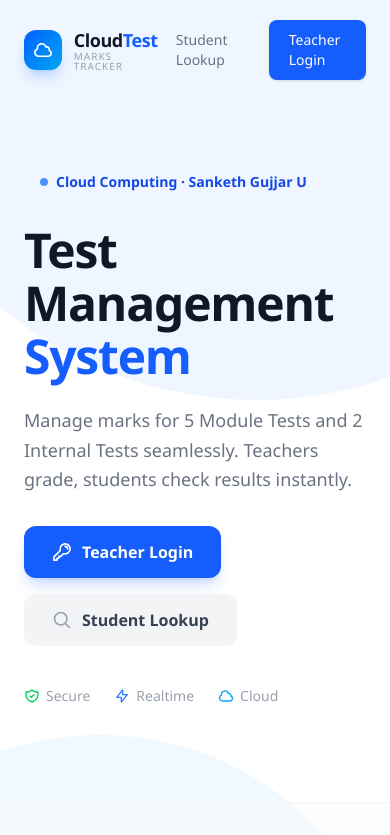
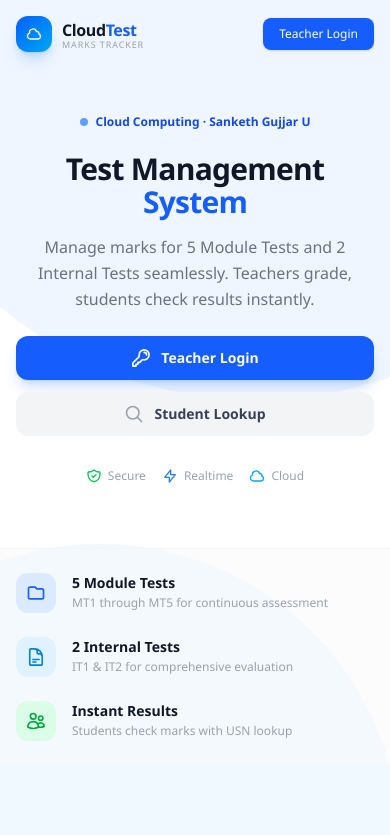
Before and after one commit to harshraj677/MarksTracker-CC, a Next.js app: page / in a window 390 px wide. Shown: the top 835 px of the page. Built offline with nearby package versions, Linux system fonts and the light colour scheme.

Commit message:
fix: mobile responsive across all pages and components

```diff
--- a/src/app/globals.css
+++ b/src/app/globals.css
@@ -7,6 +7,11 @@ body {
 /* Smooth scrolling */
 html {
   scroll-behavior: smooth;
+}
+
+/* Prevent horizontal overflow on mobile */
+html, body {
+  overflow-x: hidden;
 }
 
 /* Custom gradient backgrounds — blue theme */
--- a/src/app/layout.tsx
+++ b/src/app/layout.tsx
@@ -13,6 +13,9 @@ export default function RootLayout({
 }>) {
   return (
     <html lang="en">
+      <head>
+        <meta name="viewport" content="width=device-width, initial-scale=1, maximum-scale=1" />
+      </head>
       <body className="min-h-screen bg-gray-50 antialiased">
         {children}
       </body>
--- a/src/app/page.tsx
+++ b/src/app/page.tsx
@@ -8,52 +8,52 @@ export default function Home() {
       <div className="absolute bottom-0 left-0 w-[600px] h-[600px] bg-sky-50 rounded-full translate-y-1/2 -translate-x-1/3" />
 
       {/* Nav */}
-      <nav className="relative z-10 max-w-6xl mx-auto px-6 py-5 flex items-center justify-between">
-        <Link href="/" className="flex items-center gap-3 group">
-          <div className="w-10 h-10 rounded-xl bg-gradient-to-br from-blue-600 to-sky-500 flex items-center justify-center shadow-lg shadow-blue-500/25 group-hover:shadow-blue-500/40 transition-shadow">
-            <svg className="w-5 h-5 text-white" fill="none" stroke="currentColor" viewBox="0 0 24 24">
+      <nav className="relative z-10 max-w-6xl mx-auto px-4 sm:px-6 py-4 sm:py-5 flex items-center justify-between">
+        <Link href="/" className="flex items-center gap-2.5 sm:gap-3 group">
+          <div className="w-9 h-9 sm:w-10 sm:h-10 rounded-xl bg-gradient-to-br from-blue-600 to-sky-500 flex items-center justify-center shadow-lg shadow-blue-500/25 group-hover:shadow-blue-500/40 transition-shadow">
+            <svg className="w-4 h-4 sm:w-5 sm:h-5 text-white" fill="none" stroke="currentColor" viewBox="0 0 24 24">
               <path strokeLinecap="round" strokeLinejoin="round" strokeWidth={2} d="M2.25 15a4.5 4.5 0 004.5 4.5H18a3.75 3.75 0 001.332-7.257 3 3 0 00-3.758-3.848 5.25 5.25 0 00-10.233 2.33A4.502 4.502 0 002.25 15z" />
             </svg>
           </div>
           <div className="flex flex-col">
-            <span className="text-lg font-extrabold text-gray-900 leading-tight tracking-tight">Cloud<span className="text-blue-600">Test</span></span>
-            <span className="text-[10px] font-medium text-gray-400 uppercase tracking-widest leading-none">Marks Tracker</span>
+            <span className="text-base sm:text-lg font-extrabold text-gray-900 leading-tight tracking-tight">Cloud<span className="text-blue-600">Test</span></span>
+            <span className="text-[9px] sm:text-[10px] font-medium text-gray-400 uppercase tracking-widest leading-none">Marks Tracker</span>
           </div>
         </Link>
-        <div className="flex items-center gap-3">
-          <Link href="/student" className="text-sm font-medium text-gray-500 hover:text-blue-600 transition-colors px-4 py-2">
+        <div className="flex items-center gap-2 sm:gap-3">
+          <Link href="/student" className="text-xs sm:text-sm font-medium text-gray-500 hover:text-blue-600 transition-colors px-2.5 sm:px-4 py-2 hidden sm:inline-flex">
             Student Lookup
           </Link>
-          <Link href="/teacher/login" className="text-sm font-medium text-white bg-blue-600 hover:bg-blue-700 transition-colors px-5 py-2.5 rounded-lg shadow-sm">
+          <Link href="/teacher/login" className="text-xs sm:text-sm font-medium text-white bg-blue-600 hover:bg-blue-700 transition-colors px-4 sm:px-5 py-2 sm:py-2.5 rounded-lg shadow-sm">
             Teacher Login
           </Link>
         </div>
       </nav>
 
       {/* Hero */}
-      <div className="relative z-10 max-w-6xl mx-auto px-6 pt-16 pb-24">
-        <div className="grid lg:grid-cols-2 gap-16 items-center">
+      <div className="relative z-10 max-w-6xl mx-auto px-4 sm:px-6 pt-10 sm:pt-16 pb-16 sm:pb-24">
+        <div className="grid lg:grid-cols-2 gap-10 sm:gap-16 items-center">
           {/* Left Content */}
-          <div>
-            <div className="mb-6 inline-flex items-center gap-2 bg-blue-50 text-blue-700 px-4 py-2 rounded-full text-sm font-semibold">
+          <div className="text-center lg:text-left">
+            <div className="mb-4 sm:mb-6 inline-flex items-center gap-2 bg-blue-50 text-blue-700 px-3 sm:px-4 py-1.5 sm:py-2 rounded-full text-xs sm:text-sm font-semibold">
               <span className="w-2 h-2 bg-blue-500 rounded-full animate-pulse" />
               Cloud Computing &middot; Sanketh Gujjar U
             </div>
 
-            <h1 className="text-5xl sm:text-6xl font-extrabold text-gray-900 leading-[1.1] tracking-tight mb-6">
+            <h1 className="text-3xl sm:text-5xl lg:text-6xl font-extrabold text-gray-900 leading-[1.1] tracking-tight mb-4 sm:mb-6">
               Test Management
               <span className="block text-blue-600">System</span>
             </h1>
 
-            <p className="text-lg text-gray-500 leading-relaxed mb-8 max-w-md">
+            <p className="text-base sm:text-lg text-gray-500 leading-relaxed mb-6 sm:mb-8 max-w-md mx-auto lg:mx-0">
               Manage marks for 5 Module Tests and 2 Internal Tests seamlessly. Teachers grade, students check results instantly.
             </p>
 
             {/* CTA Buttons */}
-            <div className="flex flex-wrap gap-4 mb-10">
+            <div className="flex flex-col sm:flex-row flex-wrap gap-3 sm:gap-4 mb-8 sm:mb-10 justify-center lg:justify-start">
               <Link
                 href="/teacher/login"
-                className="group bg-blue-600 text-white px-7 py-3.5 rounded-xl hover:bg-blue-700 transition-all text-base font-semibold shadow-lg shadow-blue-600/20 hover:shadow-xl hover:shadow-blue-600/30 hover:-translate-y-0.5 transform flex items-center gap-2.5"
+                className="group bg-blue-600 text-white px-6 sm:px-7 py-3 sm:py-3.5 rounded-xl hover:bg-blue-700 transition-all text-sm sm:text-base font-semibold shadow-lg shadow-blue-600/20 hover:shadow-xl hover:shadow-blue-600/30 hover:-translate-y-0.5 transform flex items-center justify-center gap-2.5"
               >
                 <svg className="w-5 h-5 group-hover:scale-110 transition-transform" fill="none" stroke="currentColor" viewBox="0 0 24 24">
                   <path strokeLinecap="round" strokeLinejoin="round" strokeWidth={2} d="M15.75 5.25a3 3 0 013 3m3 0a6 6 0 01-7.029 5.912c-.563-.097-1.159.026-1.563.43L10.5 17.25H8.25v2.25H6v2.25H2.25v-2.818c0-.597.237-1.17.659-1.591l6.499-6.499c.404-.404.527-1 .43-1.563A6 6 0 1121.75 8.25z" />
@@ -62,7 +62,7 @@ export default function Home() {
               </Link>
               <Link
                 href="/student"
-                className="group text-gray-700 bg-gray-100 px-7 py-3.5 rounded-xl hover:bg-gray-200 transition-all text-base font-semibold hover:-translate-y-0.5 transform flex items-center gap-2.5"
+                className="group text-gray-700 bg-gray-100 px-6 sm:px-7 py-3 sm:py-3.5 rounded-xl hover:bg-gray-200 transition-all text-sm sm:text-base font-semibold hover:-translate-y-0.5 transform flex items-center justify-center gap-2.5"
               >
                 <svg className="w-5 h-5 text-gray-400 group-hover:text-blue-500 transition-colors" fill="none" stroke="currentColor" viewBox="0 0 24 24">
                   <path strokeLinecap="round" strokeLinejoin="round" strokeWidth={2} d="M21 21l-5.197-5.197m0 0A7.5 7.5 0 105.196 5.196a7.5 7.5 0 0010.607 10.607z" />
@@ -72,7 +72,7 @@ export default function Home() {
             </div>
 
             {/* Trust indicators */}
-            <div className="flex items-center gap-6 text-sm text-gray-400">
+            <div className="flex items-center justify-center lg:justify-start gap-4 sm:gap-6 text-xs sm:text-sm text-gray-400">
               <span className="flex items-center gap-1.5">
                 <svg className="w-4 h-4 text-green-500" fill="none" stroke="currentColor" viewBox="0 0 24 24"><path strokeLinecap="round" strokeLinejoin="round" strokeWidth={2} d="M9 12l2 2 4-4m5.618-4.016A11.955 11.955 0 0112 2.944a11.955 11.955 0 01-8.618 3.04A12.02 12.02 0 003 9c0 5.591 3.824 10.29 9 11.622 5.176-1.332 9-6.03 9-11.622 0-1.042-.133-2.052-.382-3.016z" /></svg>
                 Secure
@@ -159,7 +159,7 @@ export default function Home() {
 
       {/* Bottom Feature Bar */}
       <div className="relative z-10 border-t border-gray-100 bg-gray-50/50">
-        <div className="max-w-6xl mx-auto px-6 py-8">
+        <div className="max-w-6xl mx-auto px-4 sm:px-6 py-6 sm:py-8">
           <div className="grid grid-cols-1 sm:grid-cols-3 gap-6">
             <div className="flex items-start gap-4">
               <div className="w-10 h-10 rounded-xl bg-blue-100 flex items-center justify-center flex-shrink-0">
--- a/src/app/student/page.tsx
+++ b/src/app/student/page.tsx
@@ -3,13 +3,13 @@ import Link from "next/link";
 
 export default function StudentPage() {
   return (
-    <main className="min-h-screen bg-white flex items-center justify-center p-6 relative overflow-hidden">
+    <main className="min-h-screen bg-white flex items-center justify-center p-4 sm:p-6 relative overflow-hidden">
       {/* Background decorations */}
       <div className="absolute top-0 left-0 w-[600px] h-[600px] bg-sky-50 rounded-full -translate-y-1/2 -translate-x-1/3" />
       <div className="absolute bottom-0 right-0 w-[400px] h-[400px] bg-blue-50 rounded-full translate-y-1/2 translate-x-1/3" />
 
       <div className="w-full max-w-md relative z-10">
-        <div className="bg-white rounded-2xl shadow-xl shadow-gray-200/60 border border-gray-100 p-8">
+        <div className="bg-white rounded-2xl shadow-xl shadow-gray-200/60 border border-gray-100 p-6 sm:p-8">
           <Link
             href="/"
             className="text-sm text-blue-600 hover:text-blue-800 mb-6 inline-flex items-center gap-1 transition-colors"
--- a/src/app/teacher/login/page.tsx
+++ b/src/app/teacher/login/page.tsx
@@ -3,13 +3,13 @@ import Link from "next/link";
 
 export default function TeacherLoginPage() {
   return (
-    <main className="min-h-screen bg-white flex items-center justify-center p-6 relative overflow-hidden">
+    <main className="min-h-screen bg-white flex items-center justify-center p-4 sm:p-6 relative overflow-hidden">
       {/* Background decorations */}
       <div className="absolute top-0 right-0 w-[600px] h-[600px] bg-blue-50 rounded-full -translate-y-1/2 translate-x-1/3" />
       <div className="absolute bottom-0 left-0 w-[400px] h-[400px] bg-sky-50 rounded-full translate-y-1/2 -translate-x-1/3" />
 
       <div className="w-full max-w-md relative z-10">
-        <div className="bg-white rounded-2xl shadow-xl shadow-gray-200/60 border border-gray-100 p-8">
+        <div className="bg-white rounded-2xl shadow-xl shadow-gray-200/60 border border-gray-100 p-6 sm:p-8">
           <Link
             href="/"
             className="text-sm text-blue-600 hover:text-blue-800 mb-6 inline-flex items-center gap-1 transition-colors"
--- a/src/components/usn-lookup-form.tsx
+++ b/src/components/usn-lookup-form.tsx
@@ -143,7 +143,7 @@ export default function UsnLookupForm() {
                 {/* Module Tests */}
                 <div>
                   <h4 className="text-xs font-semibold text-gray-400 uppercase tracking-wider mb-2">Module Tests</h4>
-                  <div className="grid grid-cols-5 gap-2">
+                  <div className="grid grid-cols-3 sm:grid-cols-5 gap-2">
                     {moduleTests.map((key) => {
                       const val = marksMap[key];
                       const hasVal = val !== undefined;
```
Also changed, not shown: src/app/teacher/dashboard/page.tsx (+11 -11 lines), src/components/bulk-mark-table.tsx (+20 -20 lines), 1 other file (tests, documents, lock files or other folders).
